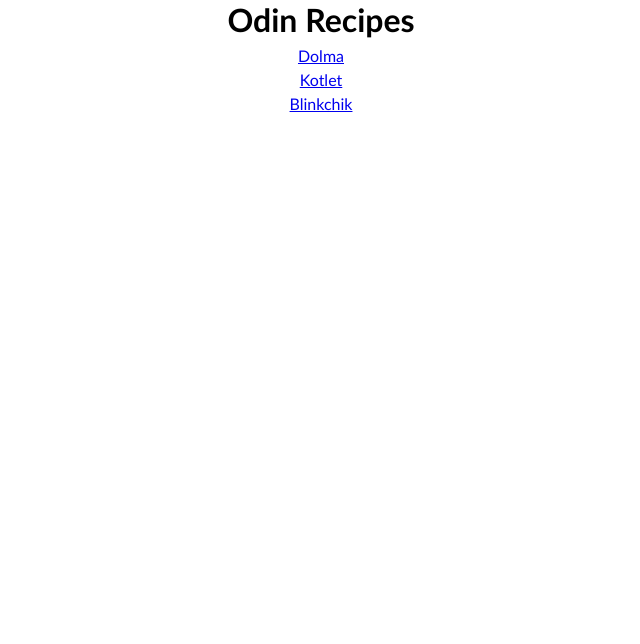
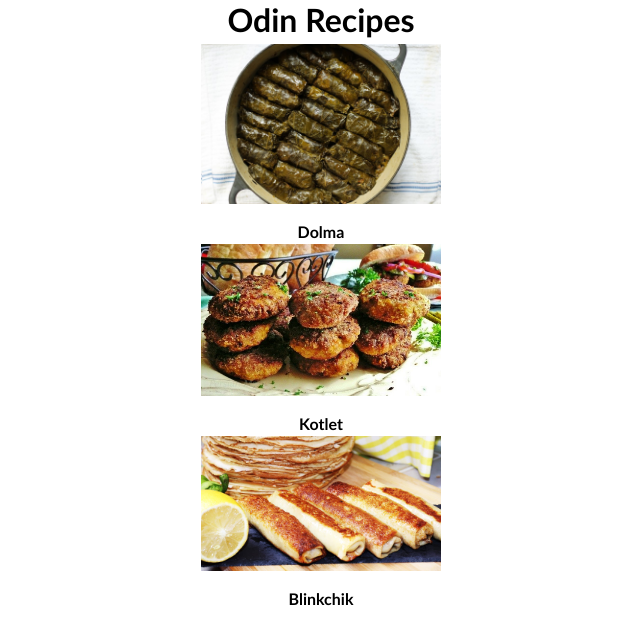
Before and after one commit to ibwsvillo/odin-recipes, a plain HTML site: page index.html in a window 1280 px wide. Shown: the whole page, without its empty margins (319-959 px from the left). Drawn offline with Linux system fonts and the light colour scheme.

Commit message:
practicing layout changes on the index page

```diff
--- a/index.html
+++ b/index.html
@@ -11,9 +11,18 @@
     <div id="home-container">
         <h1 class="home-h1">Odin Recipes</h1>
         <ol class="home-ol">
-            <li><a href="./recipes/dolma.html" target="_blank" rel="noopener noreferrer">Dolma</a></li>
-            <li><a href="./recipes/kotlet.html" target="_blank" rel="noopener noreferrer">Kotlet</a></li>
-            <li><a href="./recipes/blinkchik.html" target="_blank" rel="noopener noreferrer">Blinkchik</a></li>
+            <li><a href="./recipes/dolma.html" target="_blank" rel="noopener noreferrer">
+                <img src=images/dolma.jpg></a>
+                <h4>Dolma</h4>
+            </li>
+            <li><a href="./recipes/kotlet.html" target="_blank" rel="noopener noreferrer">
+                <img src=images/kotlet.jpg></a>
+                <h4>Kotlet</h4>
+            </li>
+            <li><a href="./recipes/blinkchik.html" target="_blank" rel="noopener noreferrer">
+                <img src=images/blinchik.jpg></a>
+                <h4>Blinkchik</h4>
+            </li>
         </ol>
     </div>
 
--- a/styles.css
+++ b/styles.css
@@ -38,5 +38,6 @@
 
 img {
     margin: 0px auto 10px;
-    display: block;
+    height: auto;
+    width: 15rem;
 }
```
